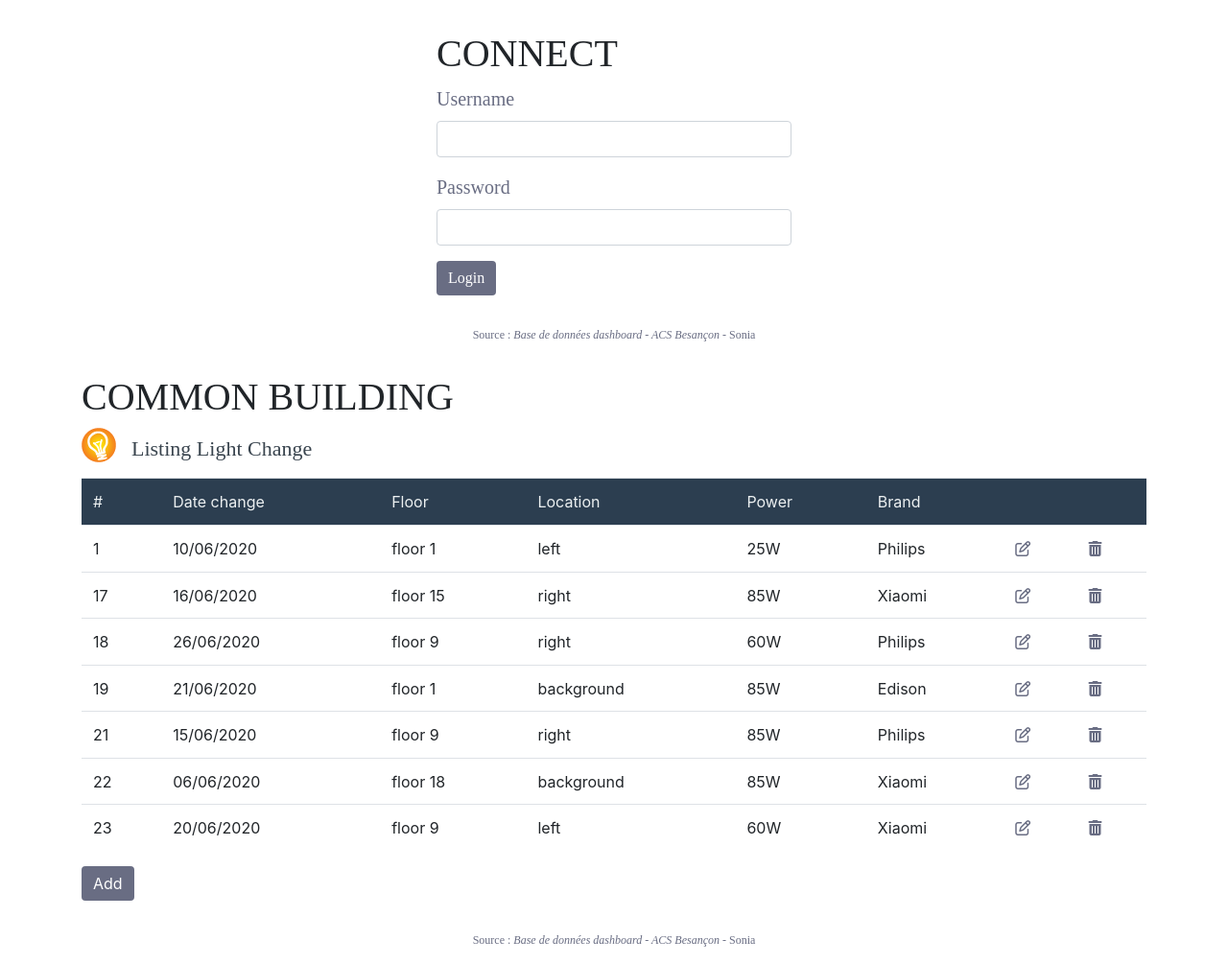
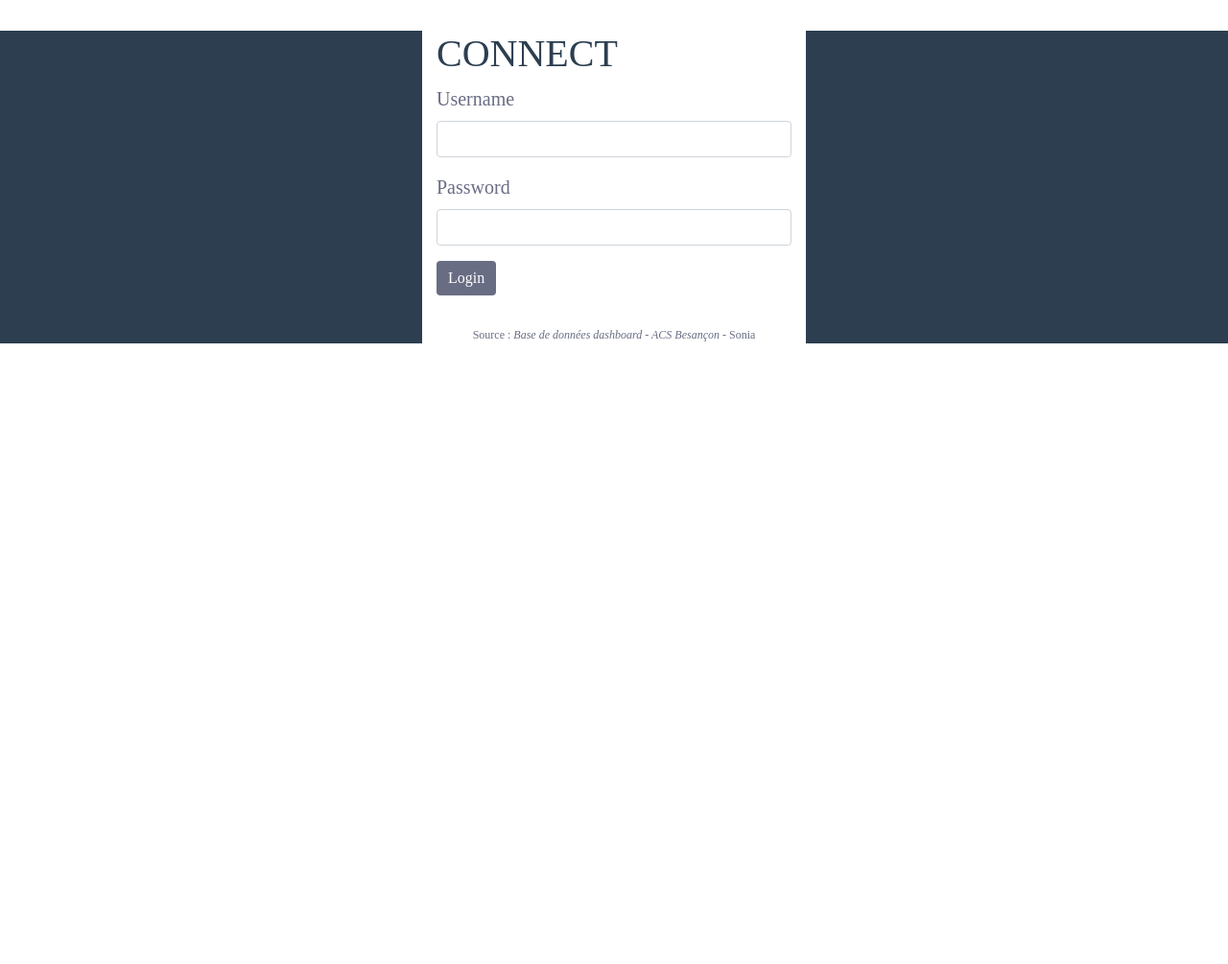
Before and after one commit to sawkea/dashboard-php, a PHP site: page / in a window 1280 px wide. Shown: the whole page at 96% size. After the commit the page ends 358 px from the top, so only its background shows below. Run offline with PHP 8.4, Linux system fonts and the light colour scheme; data comes from the database, SQL or seed files in the repository; some libraries are stand-ins or nearby versions; some web fonts are replaced.

Commit message:
Updates change file index.php with listing.php for form login

```diff
--- a/add.php
+++ b/add.php
@@ -69,7 +69,7 @@
         $sth->execute();
 
         // Redirection après insertion
-        header('Location: index.php');
+        header('Location: listing.php');
     }
 ?>
 
--- a/edit.php
+++ b/edit.php
@@ -112,7 +112,7 @@
         $sth->execute();
 
         // Redirection après insertion
-        header('Location: index.php');
+        header('Location: listing.php');
     }
 }
 ?>
--- a/index.php
+++ b/index.php
@@ -1,84 +1,36 @@
 <?PHP
 // Connexion à la base de données
     require_once('db.php');
-
-    // login connection
-    include 'form-login.php';
 
     // DEBUG_________________________________________________________________________________________________________
     //afficher les erreurs PHP
     error_reporting(E_ALL);
     ini_set("display_errors", 1);
 ?>
-
+<!-- header -->
 <?php include 'header.php';?>
 
 <body>
+    <div id="form-login">
+        <!-- Form-login -->
         <div class="container">
-    <!-- Titles of the dashboard -->
-    <h1>COMMON BUILDING</h1>
-        <div class="d-flex align-items-center">
-            <p><img src="img/favicon-dashboard.png" alt="Logo dashboard"></p>
-            <h2>Listing Light Change</h2>
+            <h1>CONNECT</h1>
+            <form id="connect">
+                <div class="form-group">
+                    <label for="exampleInputEmail1">Username</label>
+                    <input type="text" class="form-control" id="username" name="username" spellcheck="false">
                 </div>
-            <!-- Listing of the dashboard -->
-            <div class="table-responsive">
-                <table class="table">
-                    <thead class="thead-dark">
-                        <tr>
-                            <td scope="col">#</td>
-                            <td scope="col">Date change</td>
-                            <td scope="col">Floor</td>
-                            <td scope="col">Location</td>
-                            <td scope="col">Power</td>
-                            <td scope="col">Brand</td>
-                            <td scope="col"></td>
-                            <td scope="col"></td>
-                        </tr>
-
-                <?php
-                    // Preparation request
-                    $sql = 'SELECT id, date_change, floor, position, power, brand FROM light_change';
-                    $sth = $dbh->prepare($sql);
-                    // Execution request
-                    $sth->execute();
-                    // Recover result request
-                    $result =$sth->fetchAll(PDO::FETCH_ASSOC);
-
-                    // French date format management
-                    $intlDateFormater = new IntlDateFormatter('fr_fr', IntlDateFormatter::SHORT, IntlDateFormatter::NONE);
-
-                    // print data with foreach loop
-                    foreach( $result as $row){
-                        echo '<tr>';
-                        echo '<td>'.$row['id'].'</td>';
-                        echo '<td>'.$intlDateFormater->format(strtotime($row['date_change'])).'</td>';
-                        echo '<td>'.$row['floor'].'</td>';
-                        echo '<td>'.$row['position'].'</td>';
-                        echo '<td>'.$row['power'].'</td>';
-                        echo '<td>'.$row['brand'].'</td>';
-                        echo '<td><a href="edit.php?id='.$row['id'].'"><span class="far fa-edit"></span></a></td>';
-                        echo '<td><a href="delete.php?id='.$row['id'].'" ><span class="fas fa-trash-alt"></span></a></td>';
-                        echo '<tr>';
-                    }
-                    ?>
-                    </thead>
-                </table>
+                <div class="form-group">
+                    <label for="exampleInputPassword1">Password</label>
+                    <input type="password" class="form-control" id="exampleInputPassword1">
                 </div>
 
-            <?php
-                // Buttons add, edit and delete
-                echo '<a href="add.php"><button type="submit" class="btn btn-primary">Add</button></a>';
+                    <button type="submit" class="btn btn-primary">Login</button>
+            </form>
 
-            // Si le nombre d'élément dans le tableau
-            // Alors tableau vide - donc pas d'enregistrement
-            if( count($result) === 0){
-                echo '<p>no work</p>';
-            }
-            ?>
-
+        <!-- footer -->
         <?php include 'footer.php';?>
-
+        </div>
     </div>
 </body>
 </html>
--- a/style.css
+++ b/style.css
@@ -12,7 +12,7 @@ h1, h2 {
 }
 
 h1 {
-  color: var(--bck-principal);
+  color: var(--color-table-header);
   margin-top: 2rem;
 }
 
@@ -54,7 +54,12 @@ footer > p {
   margin-top: 2rem;
 }
 
+#form-login {
+  background-color: var(--color-table-header);
+}
 #form-login .container {
+  background-color: white;
+  border-radius: 5deg;
   max-width: 25rem;
   font-family: var(--font-principal);
 }
--- a/style.scss
+++ b/style.scss
@@ -8,7 +8,7 @@
 }
 
 h1, h2{font-family: var(--font-principal);}
-h1{color: var(--bck-principal);margin-top:2rem;}
+h1{color: var(--color-table-header);margin-top:2rem;}
 h2{color:var(--color-h2); margin-left: 1rem; align-items: center; font-size: 1.375rem;}
 
 
@@ -33,7 +33,10 @@ footer > p{
 
 // Form-login
 #form-login{
+    background-color: var(--color-table-header);
     .container{
+        background-color: white;
+        border-radius: 5deg;
         max-width: 25rem;
         font-family: var(--font-principal);
 
```
Also changed, not shown: listing.php (added, +81 -0 lines), 1 other file. Lines whose indentation alone changed are shown as unchanged.
